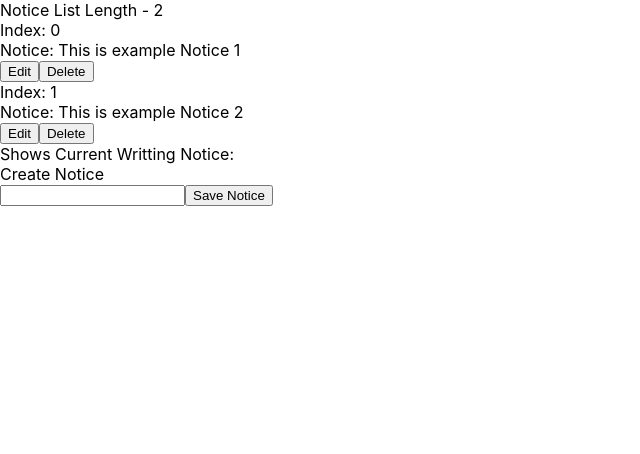
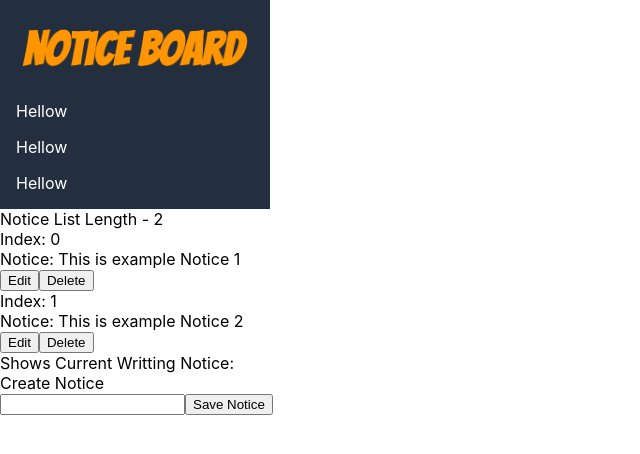
Before and after one commit to peppermintc/Notice-Board, a React (Create React App) app: page / in a window 1280 px wide. Shown: the top 454 px of the page, without its empty margins (0-640 px from the left). Built offline with nearby package versions, Linux system fonts and the light colour scheme.

Commit message:
update 0531

```diff
--- a/package.json
+++ b/package.json
@@ -3,6 +3,7 @@
   "version": "0.1.0",
   "private": true,
   "dependencies": {
+    "@material-ui/core": "^4.10.0",
     "@testing-library/jest-dom": "^4.2.4",
     "@testing-library/react": "^9.3.2",
     "@testing-library/user-event": "^7.1.2",
--- a/src/App.js
+++ b/src/App.js
@@ -1,4 +1,7 @@
 import React, { useState } from 'react';
+import List from '@material-ui/core/List';
+import ListItem from '@material-ui/core/ListItem';
+import logo from './img/logo.png';
 
 let dummy = ['This is example Notice 1', 'This is example Notice 2'];
 
@@ -71,6 +74,16 @@ function App() {
   // JSX
   return (
     <div>
+      <List style={{ backgroundColor: '#232f3e', color: 'white', maxWidth: '270px', height: '100%' }}>
+        <div>
+          <a href="/"><img src={logo} alt="logo" style={{ width: '250px', margin: '10px 10px 10px 10px' }}/></a>
+        </div>
+        <ListItem button>Hellow</ListItem>
+        <ListItem button>Hellow</ListItem>
+        <ListItem button>Hellow</ListItem>
+      </List>
+
+
       <div>Notice List Length - {noticeList.length}</div>
       {noticeList.map((notice, index) => { return noticeHTML(notice, index); })}
       <div>Shows Current Writting Notice: {notice}</div>
```
Also changed, not shown: src/img/logo.png (added), 1 other file (tests, documents, lock files or other folders).
